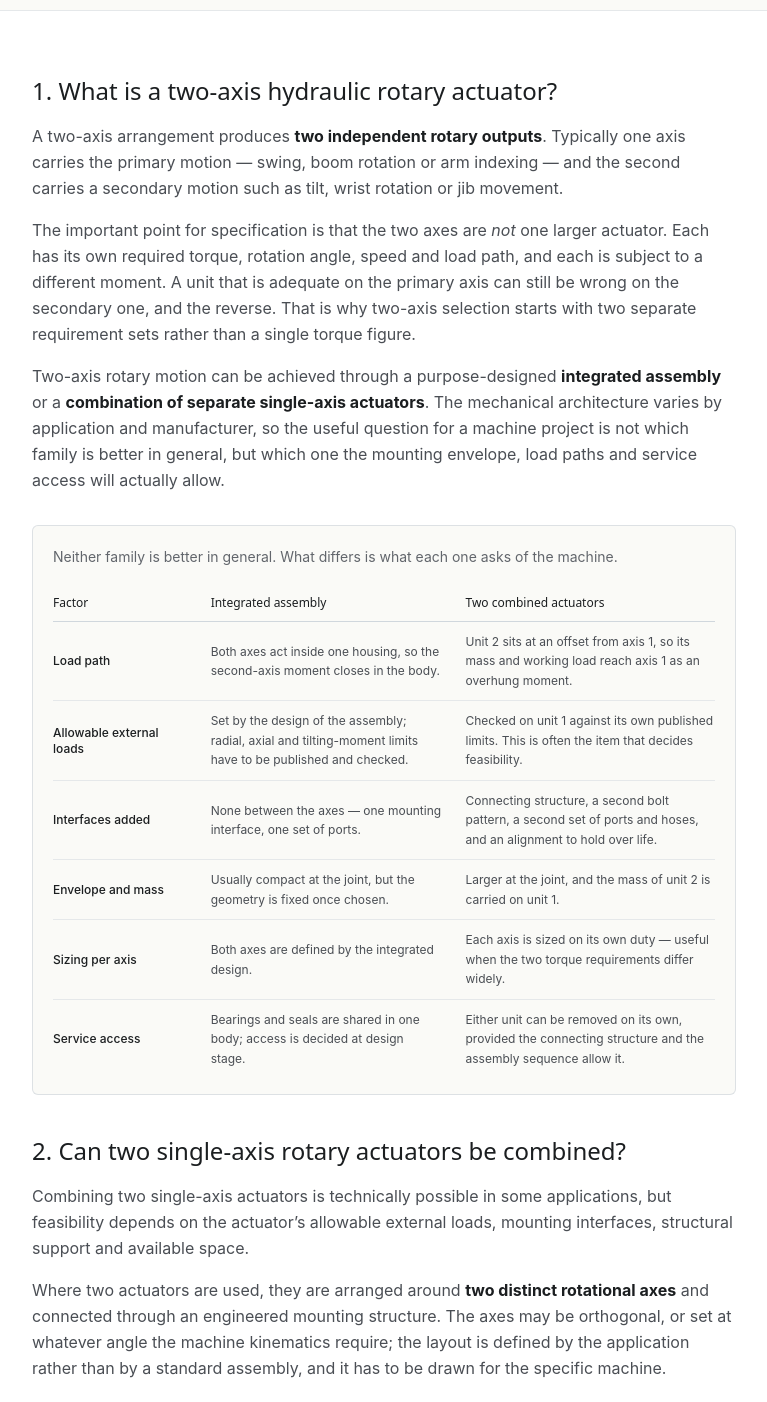
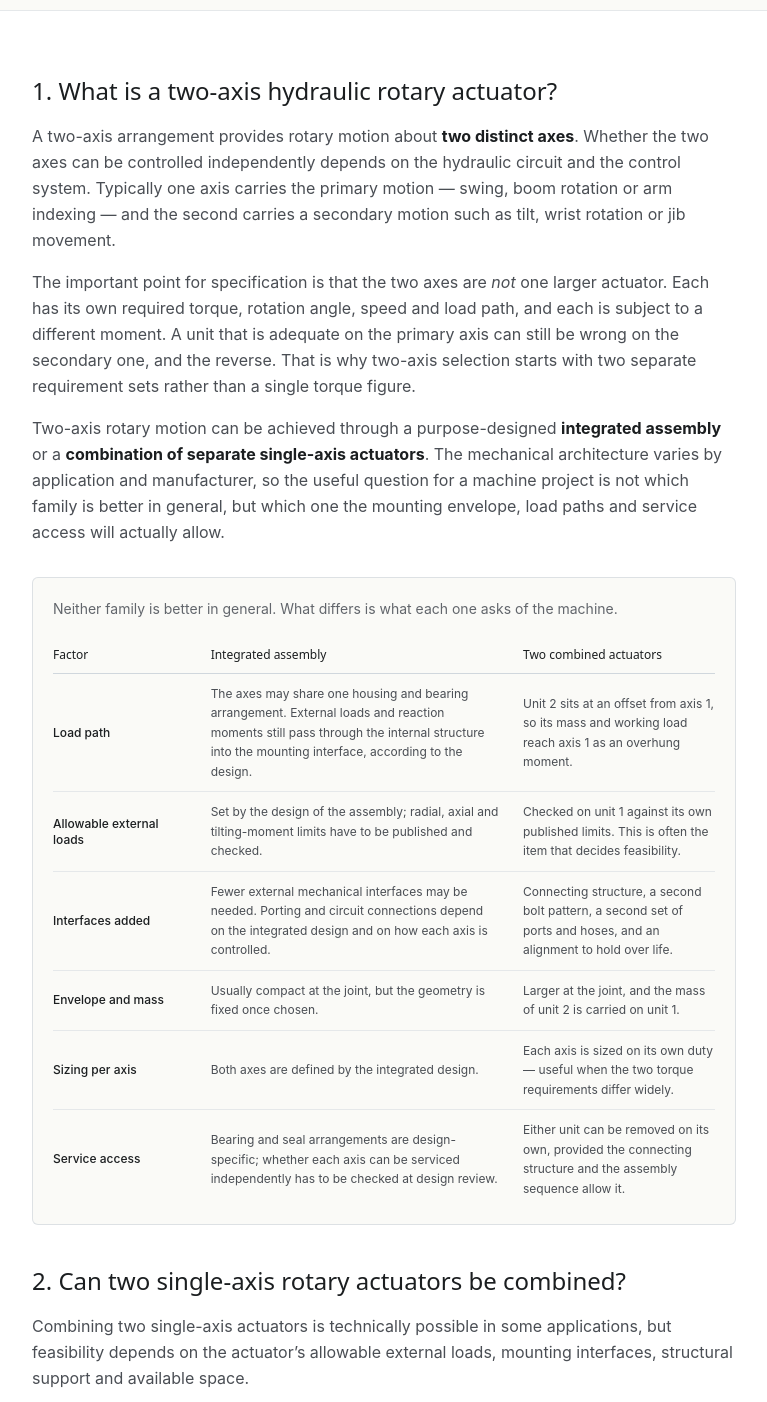
Before and after one commit to baizihuang-dijun/hm-hydraulics, a Next.js app: page /solutions/two-axis-hydraulic-rotary-actuators in a window 1280 px wide. Shown: the part 740-2142 px from the top of the page, without its empty margins (256-1023 px from the left). Built offline with nearby package versions, Linux system fonts and the light colour scheme; a web font is replaced by a local one.

Commit message:
two-axis: correct over-generalised claims in the comparison table and add external-load inputs

```diff
--- a/src/app/solutions/two-axis-hydraulic-rotary-actuators/page.tsx
+++ b/src/app/solutions/two-axis-hydraulic-rotary-actuators/page.tsx
@@ -118,10 +118,11 @@ export default function TwoAxisPage() {
             1. What is a two-axis hydraulic rotary actuator?
           </h2>
           <p className="text-[#4A4E54] leading-relaxed mb-4">
-            A two-axis arrangement produces <strong className="text-[#1B1E20]">two independent
-            rotary outputs</strong>. Typically one axis carries the primary motion — swing, boom
-            rotation or arm indexing — and the second carries a secondary motion such as tilt, wrist
-            rotation or jib movement.
+            A two-axis arrangement provides rotary motion about{' '}
+            <strong className="text-[#1B1E20]">two distinct axes</strong>. Whether the two axes can be
+            controlled independently depends on the hydraulic circuit and the control system.
+            Typically one axis carries the primary motion — swing, boom rotation or arm indexing — and
+            the second carries a secondary motion such as tilt, wrist rotation or jib movement.
           </p>
           <p className="text-[#4A4E54] leading-relaxed mb-4">
             The important point for specification is that the two axes are <em>not</em> one larger
@@ -168,7 +169,9 @@ export default function TwoAxisPage() {
                       Load path
                     </th>
                     <td className="py-2.5 px-3 text-xs leading-relaxed">
-                      Both axes act inside one housing, so the second-axis moment closes in the body.
+                      The axes may share one housing and bearing arrangement. External loads and
+                      reaction moments still pass through the internal structure into the mounting
+                      interface, according to the design.
                     </td>
                     <td className="py-2.5 pl-3 text-xs leading-relaxed">
                       Unit 2 sits at an offset from axis 1, so its mass and working load reach axis 1 as
@@ -193,7 +196,8 @@ export default function TwoAxisPage() {
                       Interfaces added
                     </th>
                     <td className="py-2.5 px-3 text-xs leading-relaxed">
-                      None between the axes — one mounting interface, one set of ports.
+                      Fewer external mechanical interfaces may be needed. Porting and circuit
+                      connections depend on the integrated design and on how each axis is controlled.
                     </td>
                     <td className="py-2.5 pl-3 text-xs leading-relaxed">
                       Connecting structure, a second bolt pattern, a second set of ports and hoses, and
@@ -228,7 +232,8 @@ export default function TwoAxisPage() {
                       Service access
                     </th>
                     <td className="py-2.5 px-3 text-xs leading-relaxed">
-                      Bearings and seals are shared in one body; access is decided at design stage.
+                      Bearing and seal arrangements are design-specific; whether each axis can be
+                      serviced independently has to be checked at design review.
                     </td>
                     <td className="py-2.5 pl-3 text-xs leading-relaxed">
                       Either unit can be removed on its own, provided the connecting structure and the
@@ -364,6 +369,21 @@ export default function TwoAxisPage() {
             <li>rotation angle, including any special or limited-swing requirement;</li>
             <li>speed and duty cycle, since these drive both sizing and thermal behaviour;</li>
             <li>space envelope and mass budget at the mounting point.</li>
+          </ul>
+          <p className="text-[#4A4E54] leading-relaxed mb-4">For the external loads acting on the
+          assembly:</p>
+          <ul className="list-disc pl-5 space-y-1.5 text-[#4A4E54] mb-4">
+            <li>
+              radial and axial load at each output, where the load acts, and its distance from the
+              rotation axis — this is what sets the overhung moment;
+            </li>
+            <li>
+              dynamic and shock components, and whether the load reverses in service;
+            </li>
+            <li>
+              external supports or bearings already present in the machine, and what they are intended
+              to carry.
+            </li>
           </ul>
           <p className="text-[#4A4E54] leading-relaxed mb-4">For the assembly as a whole:</p>
           <ul className="list-disc pl-5 space-y-1.5 text-[#4A4E54] mb-8">
```
